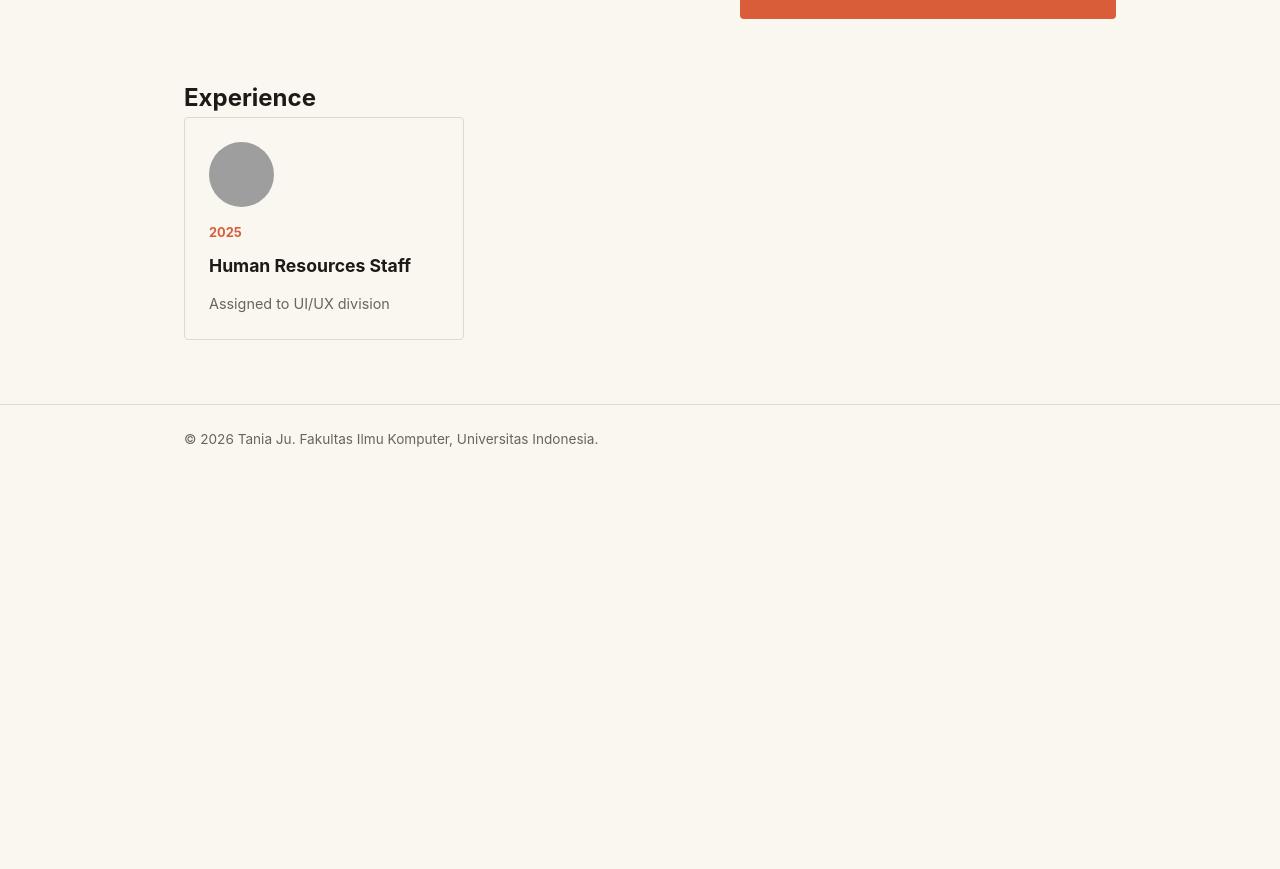
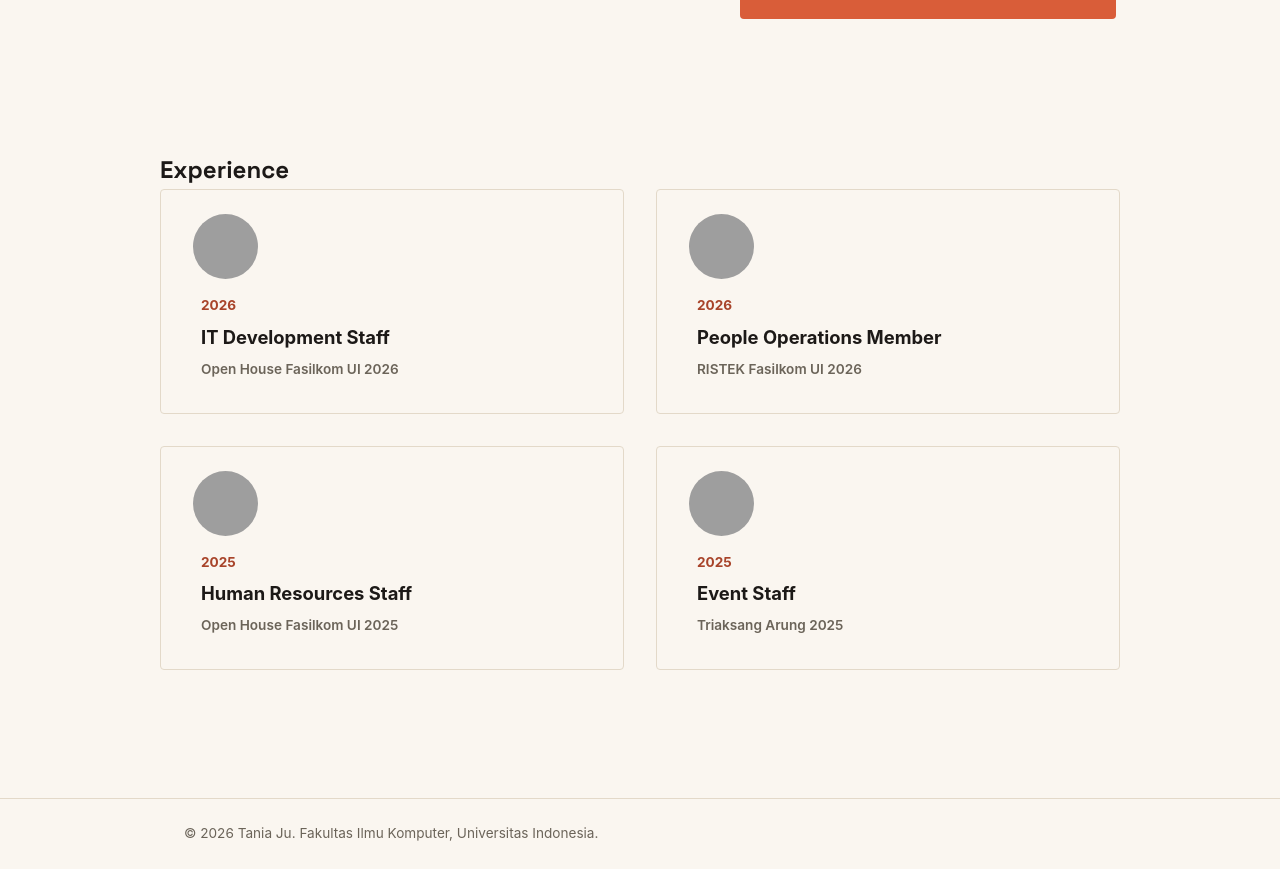
Before and after one commit to tanniajju/myportofolio, a Django app: page / in a window 1280 px wide. Shown: the part 523-1392 px from the top of the page. Before the commit the page ends 970 px from the top, so only its background shows below. Run offline with Django 5.2, Linux system fonts and the light colour scheme; grey boxes are pictures that could not be loaded.

Commit message:
refactor(experience): redesign layout from carousel to grid system

```diff
--- a/static/css/style.css
+++ b/static/css/style.css
@@ -21,7 +21,7 @@ body {
     line-height: 1.6;
 }
 
-h1, .brand,{
+h1, .brand{
     font-family: "Space Grotesk", -apple-system, sans-serif;
 }
 
@@ -169,38 +169,78 @@ h1, .brand,{
     border: 3px solid var(--ink);
 }
 
-experience {
+.experience {
     padding: 4.5rem 0 5rem;
-    display: flex;
-    justify-content: center;
+    width: 100%;
 }
 
 .experience-grid {
     display: grid;
-    grid-auto-flow: column;
-    grid-auto-columns: 280px;
+    grid-template-columns: repeat(2, 1fr);
     gap: 2rem;
     margin-bottom: 3rem;
-    padding-bottom: 1rem;
-    justify-content: start;
-    overflow-x: auto;
-    scroll-snap-type: x mandatory;
+    grid-auto-flow: row;
+    width: 100%;
+    align-items: start;
 }
-
-.experience-grid > * {
-    scroll-snap-align: start;
-}
-
 
 .experience-card {
     background-color: var(--paper);
     border: 1px solid var(--line);
     border-radius: var(--radius);
-    justify-content: center;
-    padding: 1.5rem;
+    padding: 1.5rem 1.5rem 1.5rem 2.5rem;
     display: flex;
     flex-direction: column;
     gap: 0.5rem;
+    cursor: pointer;
+    position: relative;
+    overflow: hidden;
+    transition: all 0.3s ease;
+
+}
+
+.experience-card::before {
+    content: "";
+    position: absolute;
+    top: 0;
+    left: 0;
+    width: 100%;
+    height: 4px;
+    background-color: var(--maroon);
+    transform: scaleX(0);
+    transform-origin: left;
+    transition: transform 0.3s ease;
+}
+
+.experience-card:hover {
+    transform: translateY(-5px);
+    box-shadow: 0 12px 20px rgba(128, 0, 0, 0.08);
+    border-color: #f5d6d6;
+}
+
+.experience-card:hover::before {
+    transform: scaleX(1);
+}
+
+.experience-card-detail {
+    display: grid;
+    grid-template-rows: 0fr;
+    transition: grid-template-rows 0.3s ease-out;
+}
+
+.experience-card-detail-inner {
+    overflow: hidden;
+    min-height: 0;
+}
+
+.experience-card:hover .experience-card-detail {
+    grid-template-rows: 1fr;
+}
+
+.experience-card:hover .experience-card-detail-inner {
+    padding-top: 0.75rem;
+    margin-top: 0.25rem;
+    border-top: 1px dashed var(--line);
 }
 
 .experience-image {
@@ -209,22 +249,36 @@ experience {
     object-fit: cover;
     border-radius: 50%;
     margin-bottom: 0.5rem;
+    margin-left: -0.5rem;
 }
 
 .experience-card .year {
-    font-size: 0.8rem;
-    color: var(--accent);
-    font-weight: bold;
+    color: var(--accent-dark);
+    font-size: 0.85rem;
+    font-weight: 700;
+    border-radius: 20px;
+    width: max-content;
 }
 
-.experience-card h3 {
-    font-size: 1.1rem;
-    margin-bottom: 0.25rem;
+.experience-role {
+    font-size: 1.15rem;
+    font-weight: 700;
+    color: var(--ink);
+    margin: 0;
+    line-height: 1.4;
 }
 
-.experience-card p {
-    font-size: 0.9rem;
+.experience-title {
+    font-size: 0.85rem;
     color: var(--text-muted);
+    margin: 0;
+    font-weight: 600;
+}
+
+.experience-description {
+    font-size: 0.90rem;
+    color: var(--text-muted);
+    margin-right: 1rem;
 }
 
 .site-footer {
@@ -235,6 +289,9 @@ experience {
 }
 
 @media (max-width: 600px) {
+    .experience-grid {
+        grid-template-columns: 1fr;
+    }
     .hero-grid {
         grid-template-columns: 1fr;
         grid-template-areas:
--- a/templates/index.html
+++ b/templates/index.html
@@ -28,7 +28,7 @@
                 </div>
                 <div class="hero-photo">
                     <div class="photo-block"></div>
-                    <img class="avatar" src="/static/img/foto_tani.jpg" alt="Photo of Tania">
+                    <img class="avatar" src="/static/img/foto_tania.jpg" alt="Photo of Tania">
                 </div>
                 <div class="hero-details">
                     <p class="bio">I walked through the door with you, the air was cold.
@@ -60,9 +60,64 @@
             <div class="experience-grid">
                 <div class="experience-card">
                     <img class="experience-image" src="/static/img/logo-oh.jpe" alt="logo oh">
+                    <span class="year">2026</span>
+                    <h3 class="experience-role">IT Development Staff</h3>
+                    <h3 class="experience-title">Open House Fasilkom UI 2026</h3>
+
+                    <div class="experience-card-detail">
+                        <div class="experience-card-detail-inner">
+                            <p class="experience-description">● Developing an interactive event website to facilitate seamless registration for historically 2700+ participants.<br>
+                                ● Implementing responsive UI/UX designs and manage collaborative codebases using Git/GitHub.</p>
+                        </div>
+                    </div>
+                </div>
+
+                <div class="experience-card">
+                    <img class="experience-image" src="/static/img/logo-ristek.jpe" alt="logo ristek">
+                    <span class="year">2026</span>
+                    <h3 class="experience-role">People Operations Member</h3>
+                    <h3 class="experience-title">RISTEK Fasilkom UI 2026</h3>
+
+                    <div class="experience-card-detail">
+                        <div class="experience-card-detail-inner">
+                            <p class="experience-description">● Manage onboarding sessions for 20 internal and 147 external members to ensure effective knowledge integration.<br>
+                                ● Bridge communication between technical leads and members to ensure workflow consistency.<br>
+                                ● Engage in multidisciplinary internal classes to build a holistic understanding of organizational or self potential.<br>
+                                ● Design and manage visual branding assets for NetSOS and RISTEK using Figma.</p>
+                        </div>
+                    </div>
+                </div>
+
+                <div class="experience-card">
+                    <img class="experience-image" src="/static/img/logo-oh.jpe" alt="logo oh">
                     <span class="year">2025</span>
-                    <h3 class="experience-title">Human Resources Staff</h3>
-                    <p class="experience-description">Assigned to UI/UX division</p>
+                    <h3 class="experience-role">Human Resources Staff</h3>
+                    <h3 class="experience-title ">Open House Fasilkom UI 2025</h3>
+
+                    <div class="experience-card-detail">
+                        <div class="experience-card-detail-inner">
+                            <p class="experience-description">● Hold and assist with UI/UX division tasks.<br>
+                                ● Manage the effectiveness of the relationship among division colleagues.<br>
+                                ● Ensure the harmony between division colleagues is maintained.<br>
+                                ● Practicing skills for public speaking, communication, socializing, empathy, and problem-solving.</p>
+                        </div>
+                    </div>
+                </div>
+
+                <div class="experience-card">
+                    <img class="experience-image" src="/static/img/logo-triaksang.jpe" alt="logo triaksang">
+                    <span class="year">2025</span>
+                    <h3 class="experience-role">Event Staff</h3>
+                    <h3 class="experience-title">Triaksang Arung 2025</h3>
+
+                    <div class="experience-card-detail">
+                        <div class="experience-card-detail-inner">
+                            <p class="experience-description">● Served as Master of Ceremonies (MC), guiding the event flow and maintaining a warm, engaging atmosphere for the elderly.<br>
+                                ● Facilitated interactive sessions, prioritizing the comfort and engagement of elderly participants.<br>
+                                ● Managed venue readiness and quickly resolved on-ground operational issues.<br>
+                                ● Collaborated with cross-functional teams to execute a seamless social outreach program.</p>
+                        </div>
+                    </div>
                 </div>
             </div>
         </section>
```
Also changed, not shown: 2 other files.
